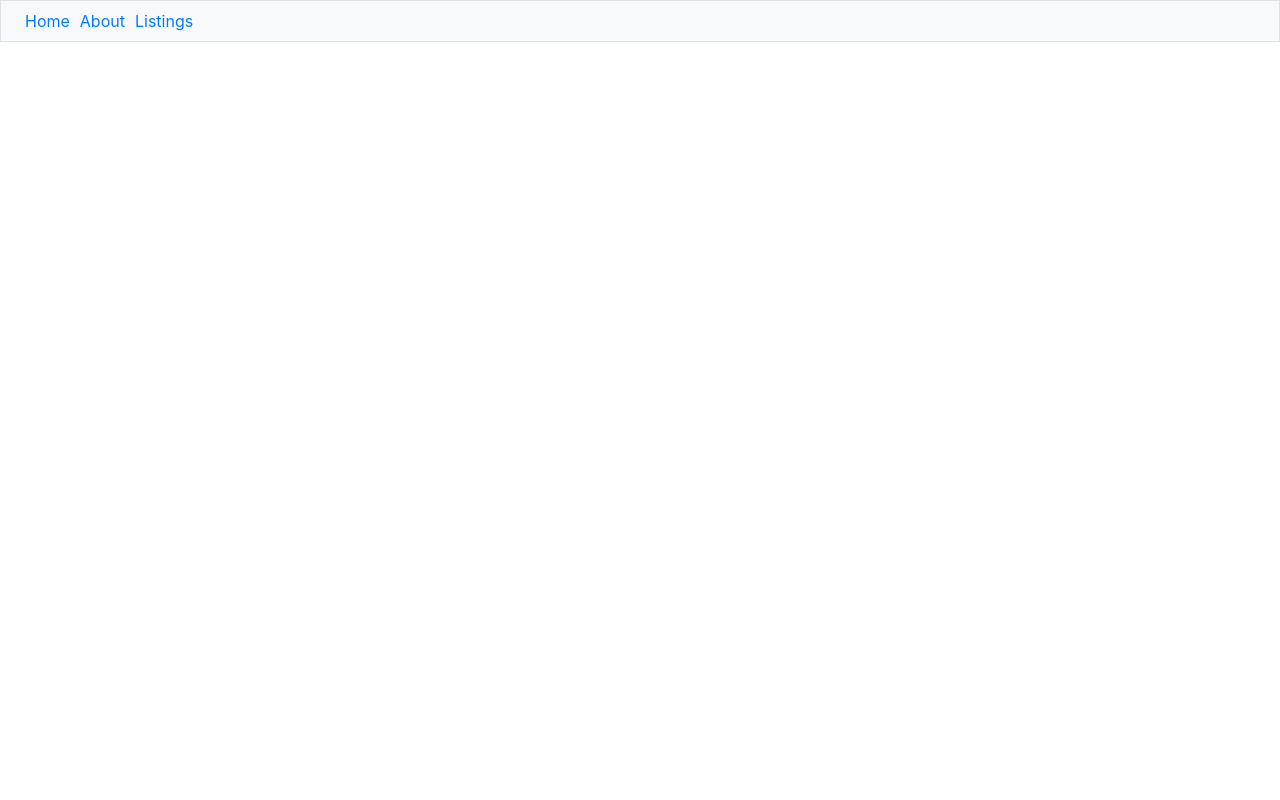
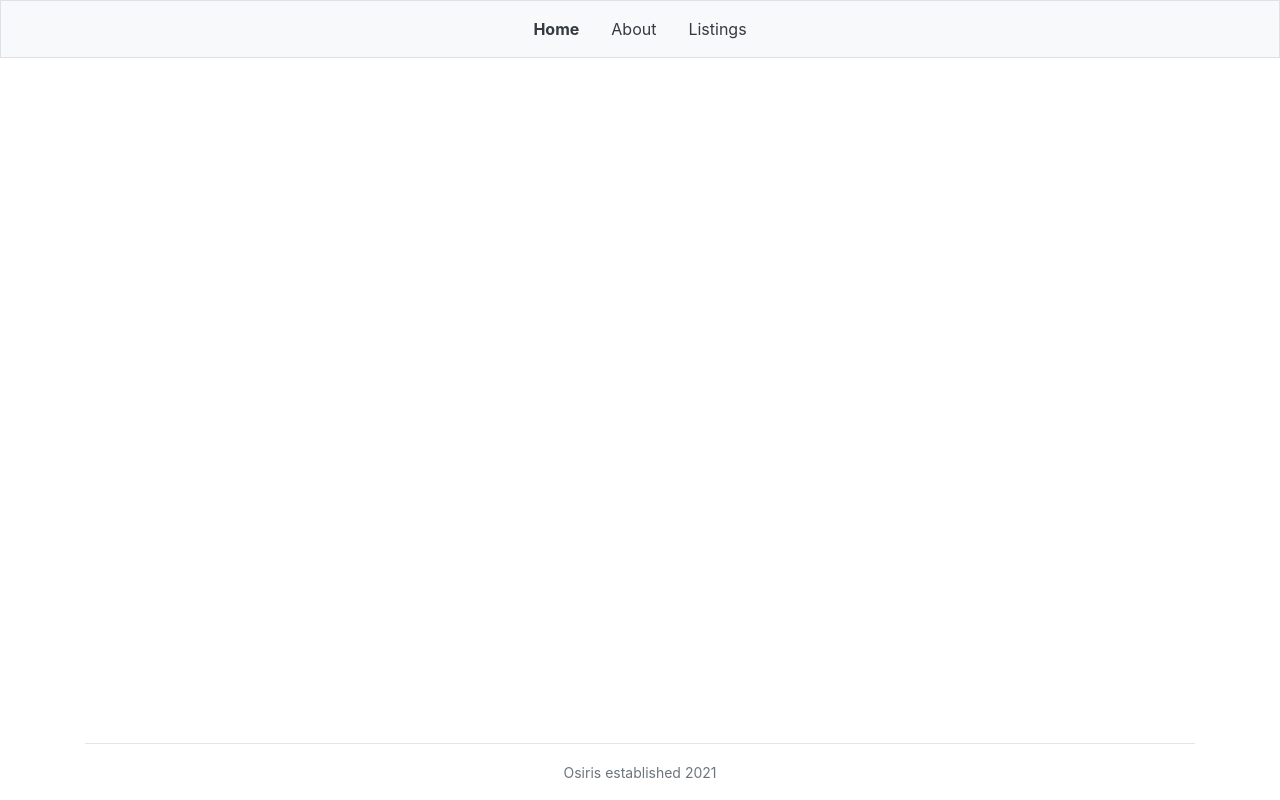
Before and after one commit to Shilcof/osiris-frontend, a React (Create React App) app: page /movies in a window 1280 px wide. Built offline with nearby package versions, Linux system fonts and the light colour scheme.

Commit message:
adds footer

```diff
--- a/src/App.js
+++ b/src/App.js
@@ -3,18 +3,20 @@ import {
   Route
 } from 'react-router-dom';
 import NavBar from './components/NavBar';
+import Footer from './components/Footer';
 
 function App() {
   return (
     <div className="App">
-      {/* <header className="App-header">
-      </header> */}
       <Router>
-        <div>
+        <body className="d-flex flex-column min-vh-100">
           <NavBar />
           <Route exact path="/" render={() => <div>Home</div>} />
+          <Route exact path="/about" render={() => <div>About</div>} />
+          <Route exact path="/listings" render={() => <div>Listings</div>} />
           {/* <Route path='/movies' render={routerProps => <MoviesPage {...routerProps} movies={this.state.movies}/>} /> */}
-        </div>
+          <Footer/>
+        </body>
       </Router>
     </div>
   );
--- /dev/null
+++ b/src/components/Footer.js
@@ -0,0 +1,12 @@
+const Footer = () => {
+    return (
+        <footer className="footer mt-auto">
+            <div className="container text-center pb-3">
+            <hr/>
+                <span className="text-muted small">Osiris established 2021</span>
+            </div>
+        </footer>
+    );
+}
+
+export default Footer;
--- a/src/components/NavBar.js
+++ b/src/components/NavBar.js
@@ -3,21 +3,21 @@ import { NavLink } from 'react-router-dom';
 
 const NavBar = () => {
   return (
-    <div className="navbar navbar-expand-lg navbar-light bg-light px-4 border">
+    <div className="navbar navbar-expand-lg navbar-light bg-light px-4 border justify-content-md-center">
       <NavLink
-        style={{ marginRight: '10px' }}
+        className="nav-item nav-link text-dark font-weight-bold"
         to="/"
       >
         Home
       </NavLink>
       <NavLink
-        style={{ marginRight: '10px' }}
+        className="nav-item nav-link text-dark"
         to="/about"
       >
         About
       </NavLink>
       <NavLink
-        style={{ marginRight: '10px' }}
+        className="nav-item nav-link text-dark"
         to="/listings"
       >
         Listings
```
